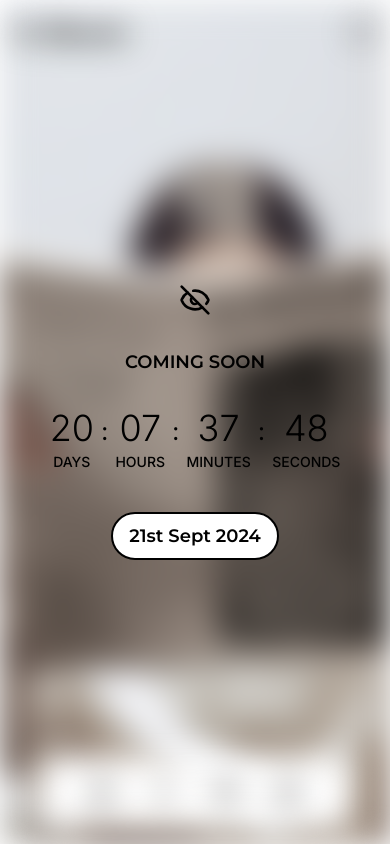
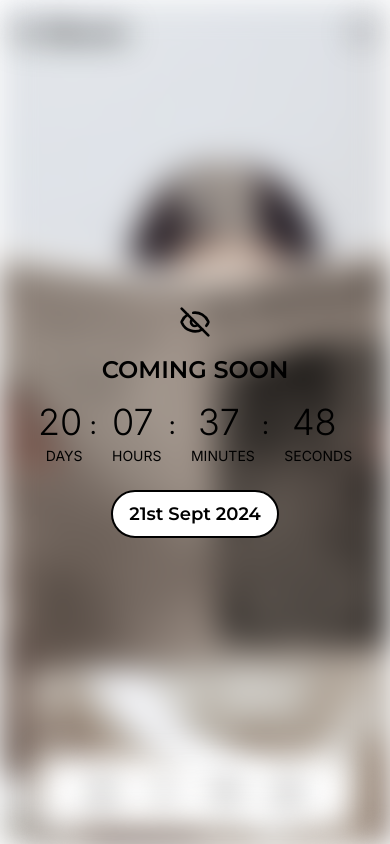
Before and after one commit to Kabir079/portfolio, a React (Vite) app: page / in a window 390 px wide. Built offline with nearby package versions, Linux system fonts and the light colour scheme.

Commit message:
fix: sizes

```diff
--- a/src/components/ui/coming-soon.tsx
+++ b/src/components/ui/coming-soon.tsx
@@ -29,9 +29,9 @@ export function ComingSoon() {
   }, []);
 
   return (
-    <div className="relative h-full w-full flex flex-col items-center justify-center text-black font-montserrat gap-8">
+    <div className="relative h-full w-full flex flex-col items-center justify-center text-black font-montserrat gap-4 md:gap-8">
       <EyeOff className="w-8 h-8 sm:w-12 sm:h-12 md:w-16 md:h-16" />
-      <h1 className="text-lg sm:text-2xl md:text-4xl font-semibold">
+      <h1 className="text-2xl sm:text-2xl md:text-4xl font-semibold">
         COMING SOON
       </h1>
       <div className="flex items-baseline">
@@ -41,7 +41,7 @@ export function ComingSoon() {
               <div className="text-4xl sm:text-6xl md:text-8xl font-inter font-light mb-1">
                 {value.toString().padStart(2, "0")}
               </div>
-              <div className="text-sm sm:text-base md:text-lg font-inter font-medium uppercase">
+              <div className="text-sm sm:text-base md:text-xl font-inter font-normal md:font-medium uppercase ml-2">
                 {unit}
               </div>
             </div>
@@ -53,7 +53,7 @@ export function ComingSoon() {
           </React.Fragment>
         ))}
       </div>
-      <div className="bg-white rounded-full px-4 sm:px-6 md:px-8 py-2 sm:py-3 md:py-4 text-lg sm:text-xl md:text-2xl border-2 sm:border-3 md:border-4 border-black font-semibold mt-2">
+      <div className="bg-white rounded-full px-4 sm:px-6 md:px-8 py-2 sm:py-3 md:py-4 text-lg sm:text-xl md:text-2xl border-2 sm:border-3 md:border-4 border-black font-semibold md:font-bold mt-2">
         21st Sept 2024
       </div>
     </div>
```
